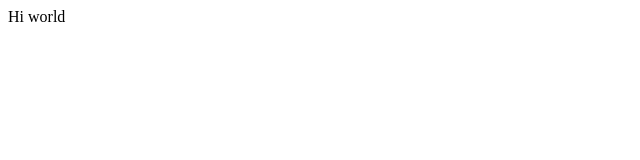
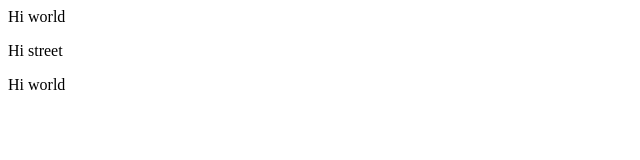
Before and after one commit to Kiril28960/Example, a plain HTML site: page index.html in a window 1280 px wide. Shown: the whole page, without its empty margins (0-640 px from the left). Drawn offline with Linux system fonts and the light colour scheme.

Commit message:
I added 2,3 strings

```diff
--- a/index.html
+++ b/index.html
@@ -1 +1,3 @@
 <p>Hi world</p>
+<p>Hi street</p>
+<p>Hi world</p>
```
